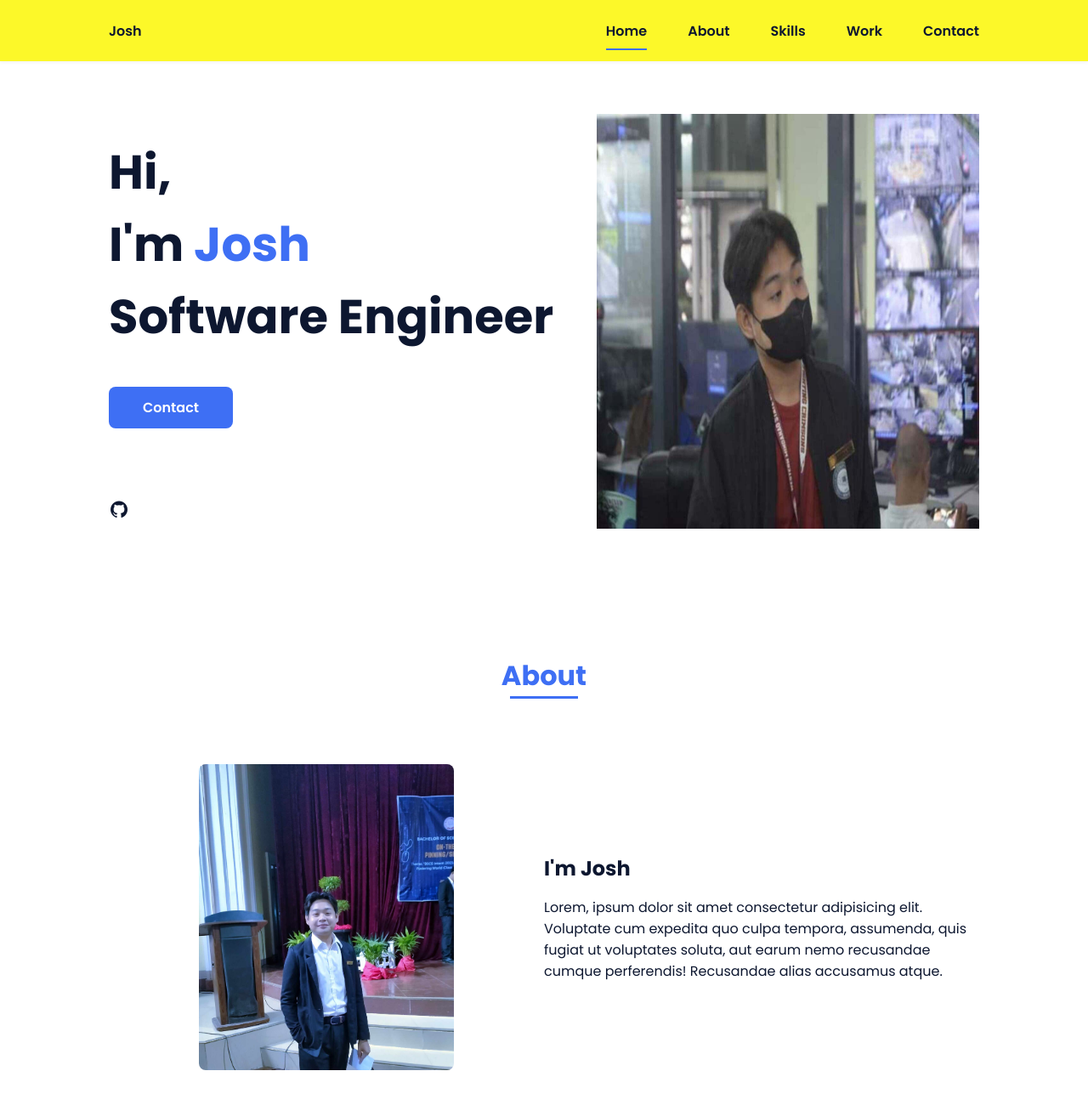
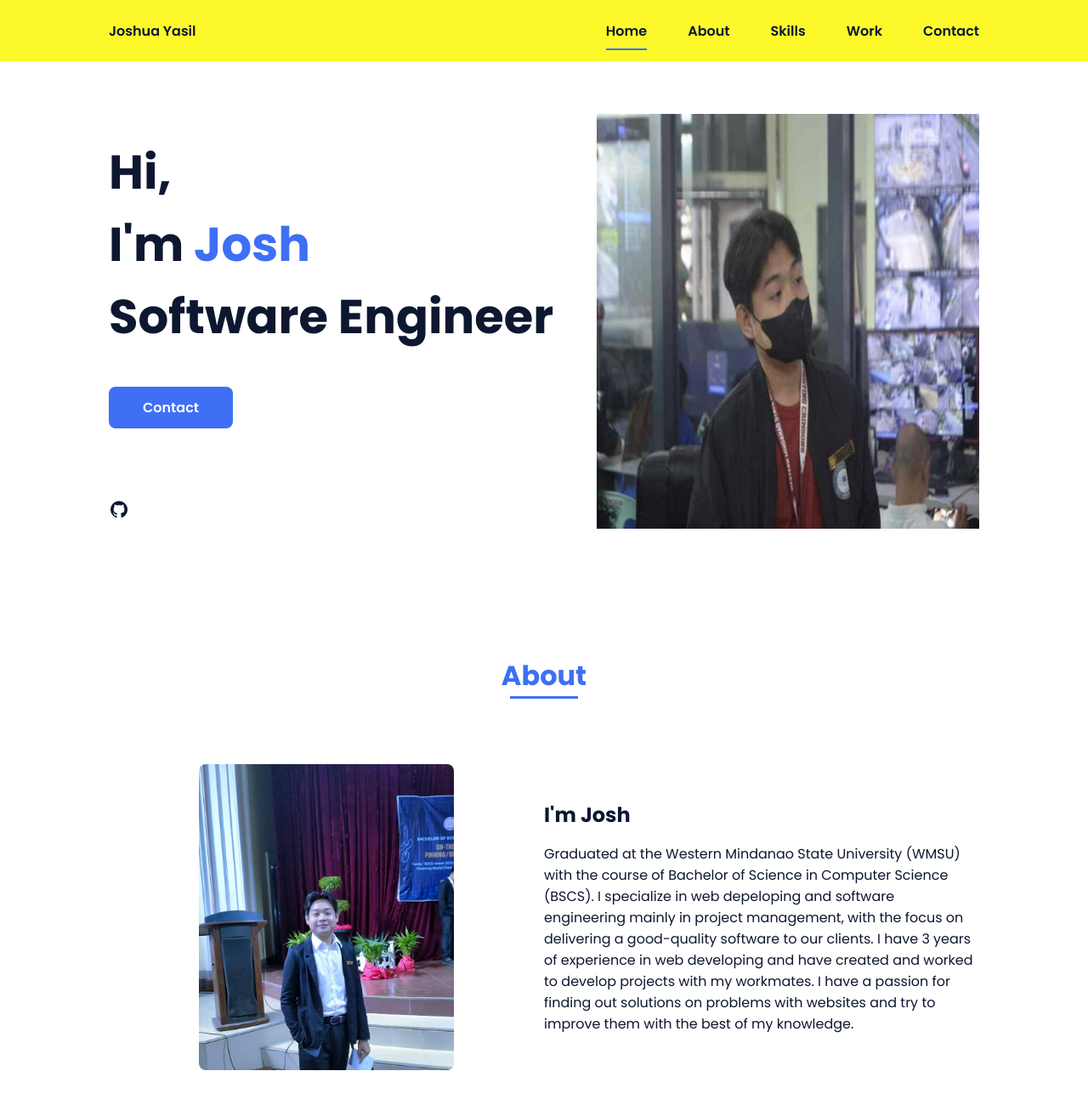
Before and after one commit to JoshuaYasil/JoshuaYasil.github.io, a plain HTML site: page index.html in a window 1280 px wide. Shown: the top 1300 px of the page at 85% size. Drawn offline with nearby package versions, Linux system fonts and the light colour scheme.

Commit message:
finalizing

```diff
--- a/assets/css/styles.css
+++ b/assets/css/styles.css
@@ -1,27 +1,25 @@
-/*===== GOOGLE FONTS =====*/
+
 @import url("https://fonts.googleapis.com/css2?family=Poppins:wght@400;600;700&display=swap");
-/*===== VARIABLES CSS =====*/
+
 :root {
   --header-height: 3rem;
   --font-semi: 600;
-  /*===== Colores =====*/
-  /*Purple 260 - Red 355 - Blue 224 - Pink 340*/
-  /* HSL color mode */
+
   --hue-color: 224;
   --first-color: hsl(var(--hue-color), 89%, 60%);
   --second-color: hsl(var(--hue-color), 56%, 12%);
-  /*===== Fuente y tipografia =====*/
+
   --body-font: 'Poppins', sans-serif;
   --big-font-size: 2rem;
   --h2-font-size: 1.25rem;
   --normal-font-size: .938rem;
   --smaller-font-size: .75rem;
-  /*===== Margenes =====*/
+
   --mb-2: 1rem;
   --mb-4: 2rem;
   --mb-5: 2.5rem;
   --mb-6: 3rem;
-  /*===== z index =====*/
+
   --z-back: -10;
   --z-fixed: 100;
 }
@@ -35,7 +33,7 @@
   }
 }
 
-/*===== BASE =====*/
+
 *, ::before, ::after {
   box-sizing: border-box;
 }
@@ -49,6 +47,7 @@ body {
   font-family: var(--body-font);
   font-size: var(--normal-font-size);
   color: var(--second-color);
+  background-color: rgb(255, 255, 255);
 }
 
 h1, h2, p {
@@ -71,7 +70,6 @@ img {
   display: block;
 }
 
-/*===== CLASS CSS ===== */
 .section-title {
   position: relative;
   font-size: var(--h2-font-size);
@@ -98,7 +96,6 @@ img {
   padding-bottom: 2rem;
 }
 
-/*===== LAYOUT =====*/
 .bd-grid {
   max-width: 1024px;
   display: grid;
@@ -116,7 +113,6 @@ img {
   box-shadow: 0 1px 4px rgba(146, 161, 176, 0.15);
 }
 
-/*===== NAV =====*/
 .nav {
   height: var(--header-height);
   display: flex;
@@ -171,7 +167,6 @@ img {
   cursor: pointer;
 }
 
-/*Active menu*/
 .active::after {
   position: absolute;
   content: '';
@@ -182,12 +177,10 @@ img {
   background-color: var(--first-color);
 }
 
-/*=== Show menu ===*/
 .show {
   right: 0;
 }
 
-/*===== HOME =====*/
 .home {
   position: relative;
   row-gap: 5rem;
@@ -238,7 +231,6 @@ img {
   width: 360px;
 }
 
-/*BUTTONS*/
 .button {
   display: inline-block;
   background-color: var(--first-color);
@@ -253,7 +245,6 @@ img {
   box-shadow: 0px 10px 36px rgba(0, 0, 0, 0.15);
 }
 
-/* ===== ABOUT =====*/
 .about__container {
   row-gap: 2rem;
   text-align: center;
@@ -272,7 +263,6 @@ img {
   border-radius: .5rem;
 }
 
-/* ===== SKILLS =====*/
 .skills__container {
   row-gap: 2rem;
   text-align: center;
@@ -339,7 +329,6 @@ img {
   border-radius: .5rem;
 }
 
-/* ===== WORK =====*/
 .work__container {
   row-gap: 2rem;
 }
@@ -358,7 +347,6 @@ img {
   transform: scale(1.1);
 }
 
-/* ===== CONTACT =====*/
 .contact__input {
   width: 100%;
   font-size: var(--normal-font-size);
@@ -379,9 +367,8 @@ img {
   margin-left: auto;
 }
 
-/* ===== FOOTER =====*/
 .footer {
-  background-color: var(--second-color);
+  background-color: #cecb1a;
   color: #ffffff;
   text-align: center;
   font-weight: var(--font-semi);
--- a/index.html
+++ b/index.html
@@ -5,18 +5,15 @@
         <meta name="viewport" content="width=device-width, initial-scale=1.0">
 
         <link rel="stylesheet" href="assets/css/styles.css">
-
-        <!-- =====BOX ICONS===== -->
         <link href='https://cdn.jsdelivr.net/npm/boxicons@2.0.5/css/boxicons.min.css' rel='stylesheet'>
 
         <title>Yasil Portfolio Website</title>
     </head>
     <body>
-        <!--===== HEADER =====-->
         <header class="l-header">
             <nav class="nav bd-grid">
                 <div>
-                    <a href="#" class="nav__logo">Josh</a>
+                    <a href="#" class="nav__logo">Joshua Yasil</a>
                 </div>
 
                 <div class="nav__menu" id="nav-menu">
@@ -36,7 +33,6 @@
         </header>
 
         <main class="l-main">
-            <!--===== HOME =====-->
             <section class="home bd-grid" id="home">
                 <div class="home__data">
                     <h1 class="home__title">Hi,<br>I'm <span class="home__title-color">Josh</span><br> Software Engineer</h1>
@@ -54,7 +50,6 @@
 
             </section>
 
-            <!--===== ABOUT =====-->
             <section class="about section " id="about">
                 <h2 class="section-title">About</h2>
 
@@ -65,12 +60,11 @@
 
                     <div>
                         <h2 class="about__subtitle">I'm Josh</h2>
-                        <p class="about__text">Lorem, ipsum dolor sit amet consectetur adipisicing elit. Voluptate cum expedita quo culpa tempora, assumenda, quis fugiat ut voluptates soluta, aut earum nemo recusandae cumque perferendis! Recusandae alias accusamus atque.</p>
+                        <p class="about__text">Graduated at the Western Mindanao State University (WMSU) with the course of Bachelor of Science in Computer Science (BSCS). I specialize in web depeloping and software engineering mainly in project management, with the focus on delivering a good-quality software to our clients. I have 3 years of experience in web developing and have created and worked to develop projects with my workmates. I have a passion for finding out solutions on problems with websites and try to improve them with the best of my knowledge. </p>
                     </div>
                 </div>
             </section>
 
-            <!--===== SKILLS =====-->
             <section class="skills section" id="skills">
                 <h2 class="section-title">Skills</h2>
 
@@ -134,7 +128,6 @@
                 </div>
             </section>
 
-            <!--===== WORK =====-->
             <section class="work section" id="work">
                 <h2 class="section-title">Work</h2>
 
@@ -160,7 +153,6 @@
                 </div>
             </section>
 
-            <!--===== CONTACT =====-->
             <section class="contact section" id="contact">
                 <h2 class="section-title">Contact</h2>
 
@@ -175,7 +167,6 @@
             </section>
         </main>
 
-        <!--===== FOOTER =====-->
         <footer class="footer">
             <p class="footer__title">Josh</p>
             <div class="footer__social">
@@ -186,11 +177,8 @@
             <p class="footer__copy">&#169; Digicel. All rigths reserved</p>
         </footer>
 
-
-        <!--===== SCROLL REVEAL =====-->
         <script src="https://unpkg.com/scrollreveal"></script>
 
-        <!--===== MAIN JS =====-->
         <script src="assets/js/main.js"></script>
     </body>
 </html>
```
Also changed, not shown: assets/js/main.js (+2 -6 lines).
